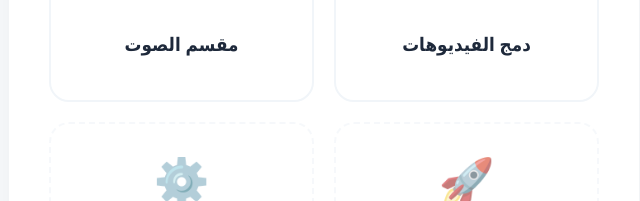
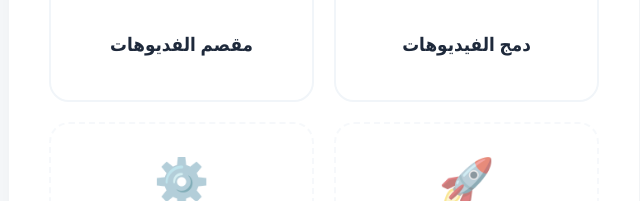
Before and after one commit to aboadawi9-ctrl/Video-editor-, a plain HTML site: page index.html in a window 1280 px wide. Shown: the part 357-558 px from the top of the page, 316-956 px from the left. Drawn offline with Linux system fonts and the light colour scheme.

Commit message:
Update index.html

```diff
--- a/index.html
+++ b/index.html
@@ -23,7 +23,7 @@
         <p>اختر الأداة المطلوبة لبدء معالجة ملفاتك</p>
         <div class="menu-grid">
             <a href="https://aboadawi9-ctrl.github.io/gold-video-merger/" class="menu-item"><span>🎬</span><h3>دمج الفيديوهات</h3></a>
-            <a href="split.html" class="menu-item"><span>✂️</span><h3>مقسم الصوت</h3></a>
+            <a href="split.html" class="menu-item"><span>✂️</span><h3>مقصم الفديوهات</h3></a>
             <div class="menu-item locked"><span>🚀</span><h3>قريباً..</h3></div>
             <div class="menu-item locked"><span>⚙️</span><h3>الإعدادات</h3></div>
         </div>
```
